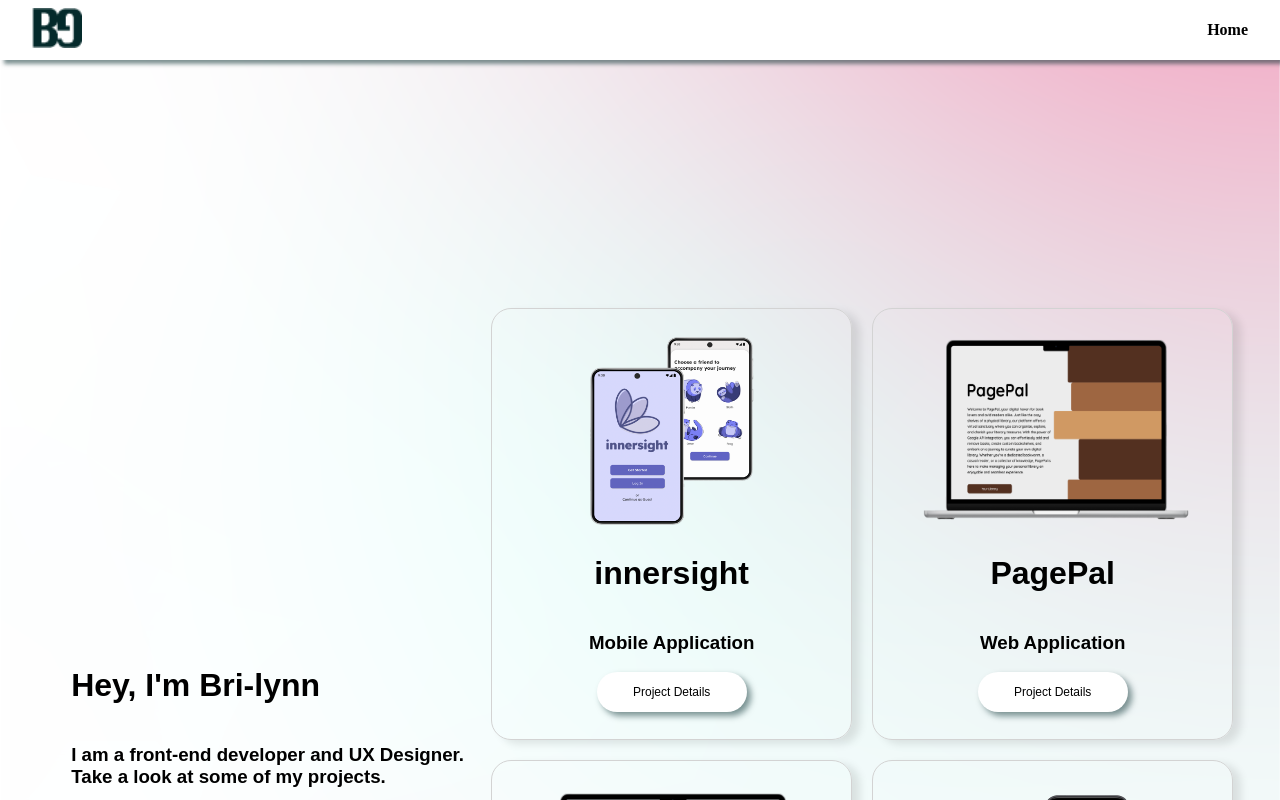
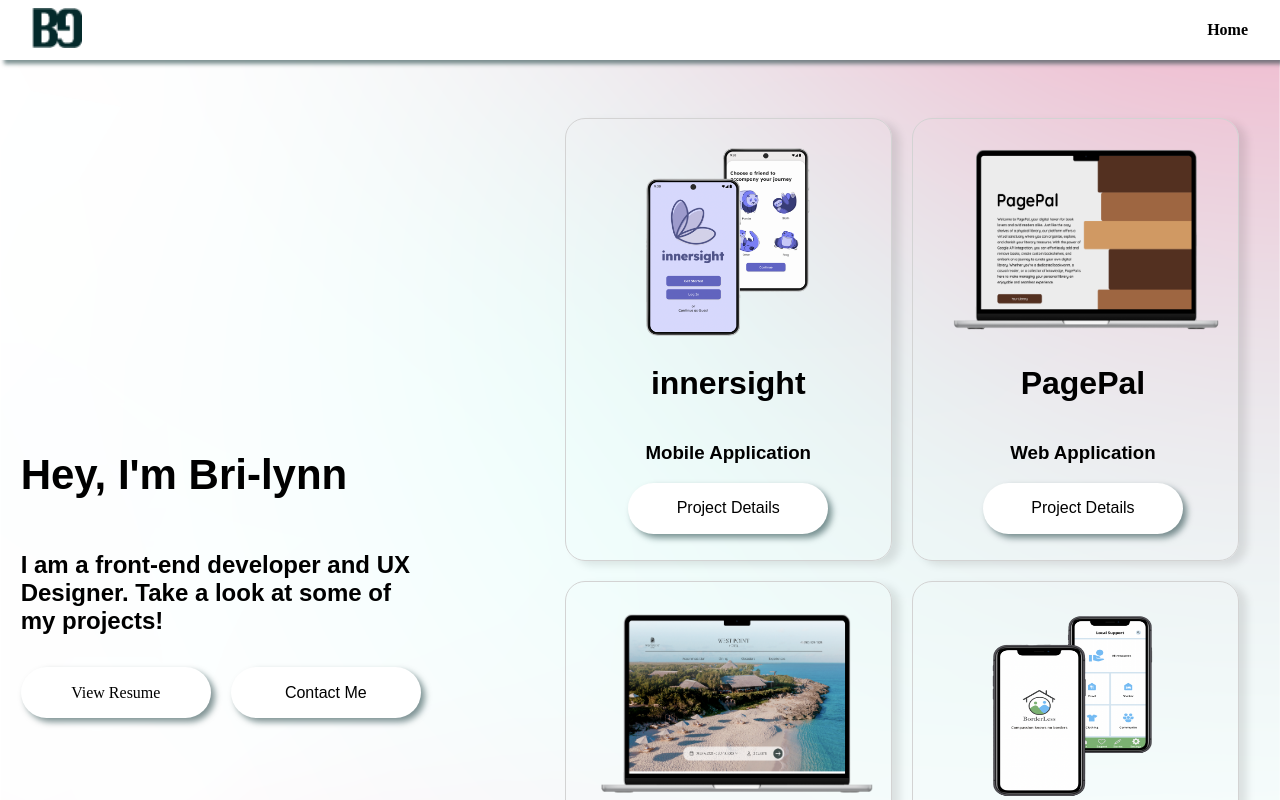
Before and after one commit to bguemos/bri-lynngportfolio, a Next.js app: page / in a window 1280 px wide. Shown: the top 800 px of the page. Built offline with nearby package versions, Linux system fonts and the light colour scheme; a web font is replaced by a local one.

Commit message:
home page

```diff
--- a/components/buttons/Button.module.css
+++ b/components/buttons/Button.module.css
@@ -1,6 +1,6 @@
 .button {
-    height: 40px;
-    width: 150px;
+    height: 51px;
+    width: 200px;
     background-color: white;
     border-radius: 50px;
     box-shadow: 4px 4px 6px rgba(4, 42, 43, 0.5);
@@ -16,7 +16,8 @@
     text-decoration: none;
     font-weight: 'bold';
     color: black;
-    font-size: 12px;
+    font-size: 16px;
+    font-weight: 400;
 }
 
 .button:hover {
--- a/pages/index.js
+++ b/pages/index.js
@@ -25,8 +25,8 @@ export default function Home() {
       <main className={styles.main}>
 
         <div className={styles.intro}>
-        <h1>Hey, I'm Bri-lynn</h1>
-        <h3>I am a front-end developer and UX Designer. Take a look at some of my projects.</h3>
+        <h1 className={styles.title}>Hey, I'm Bri-lynn</h1>
+        <h3 className={styles.description}>I am a front-end developer and UX Designer. Take a look at some of my projects!</h3>
         <div className={styles.thirdbuttons}>
           <button className={styles.resumebutton}
             onClick={() => window.open('https://drive.google.com/file/d/1vkSSjWxWgkldoDBDuX-uLoP2NsLAH6bD/view?usp=sharing', '_blank')}
@@ -40,9 +40,9 @@ export default function Home() {
             />
         </div>
         </div>
-        <div className={styles.carouselcontainer}>
+
         <Carousel/>
-        </div>
+
 
 
 
--- a/styles/Home.module.css
+++ b/styles/Home.module.css
@@ -2,14 +2,26 @@
   display: flex;
   flex-direction: row;
   align-items: center;
-  margin-top: 20%;
-  margin-left: 5%;
+  justify-content: center;
+  gap: 10%;
+  margin-top: 5%;
 
+
+
+}
+.title {
+  font-size: 42px;
+  font-weight: 900;
 }
 .intro{
   display: flex;
   flex-direction: column;
   width: 400px;
+  align-items: flex-start;
+}
+
+.description {
+  font-size: 24px;
 }
 .thirdbuttons {
   display: flex;
@@ -17,14 +29,16 @@
   gap: 5%;
   margin-top: 2%;
 
+
+
 }
 
 .resumebutton {
-  height: 40px;
-  width: 150px;
-  background-color: white;
-  border-radius: 50px;
-  box-shadow: 4px 4px 6px rgba(4, 42, 43, 0.5);
+     height: 51px;
+    width: 200px;
+    background-color: white;
+    border-radius: 50px;
+    box-shadow: 4px 4px 6px rgba(4, 42, 43, 0.5);
   display: flex;
   justify-content: center;
   align-items: center;
@@ -36,8 +50,8 @@
 .rtitle {
   text-decoration: none;
   font-family: var(--font-mono);
-  font-weight: 300;
-  font-size: 12px;
+  font-size: 16px;
+  font-weight: 400;
   color: black;
 }
 
--- a/styles/Innersight.module.css
+++ b/styles/Innersight.module.css
@@ -407,6 +407,35 @@
     transition: transform 0.3s ease; /* Add a smooth transition effect */
 }
 
+.resumebutton {
+  height: 51px;
+  width: 200px;
+  background-color: white;
+  border-radius: 50px;
+  box-shadow: 4px 4px 6px rgba(4, 42, 43, 0.5);
+  display: flex;
+  justify-content: center;
+  align-items: center;
+  border: none;
+
+
+}
+
+
+.rtitle {
+  text-decoration: none;
+  font-family: var(--font-mono);
+  font-size: 16px;
+  font-weight: 400;
+  color: black;
+}
+
+
+
+.resumebutton:hover {
+  background-color: var(--primary-color);
+}
+
 
 
 /* Media Queries */
--- a/styles/Pagepal.module.css
+++ b/styles/Pagepal.module.css
@@ -118,8 +118,8 @@
 .rtitle {
   text-decoration: none;
   font-family: var(--font-mono);
-  font-weight: 300;
   font-size: 16px;
+  font-weight: 400;
   color: black;
 }
 
--- a/styles/Westpoint.module.css
+++ b/styles/Westpoint.module.css
@@ -111,8 +111,8 @@
    .rtitle {
      text-decoration: none;
      font-family: var(--font-mono);
-     font-weight: 300;
      font-size: 16px;
+     font-weight: 400;
      color: black;
    }
 
```
Also changed, not shown: pages/innersight.js (+6 -4 lines).
